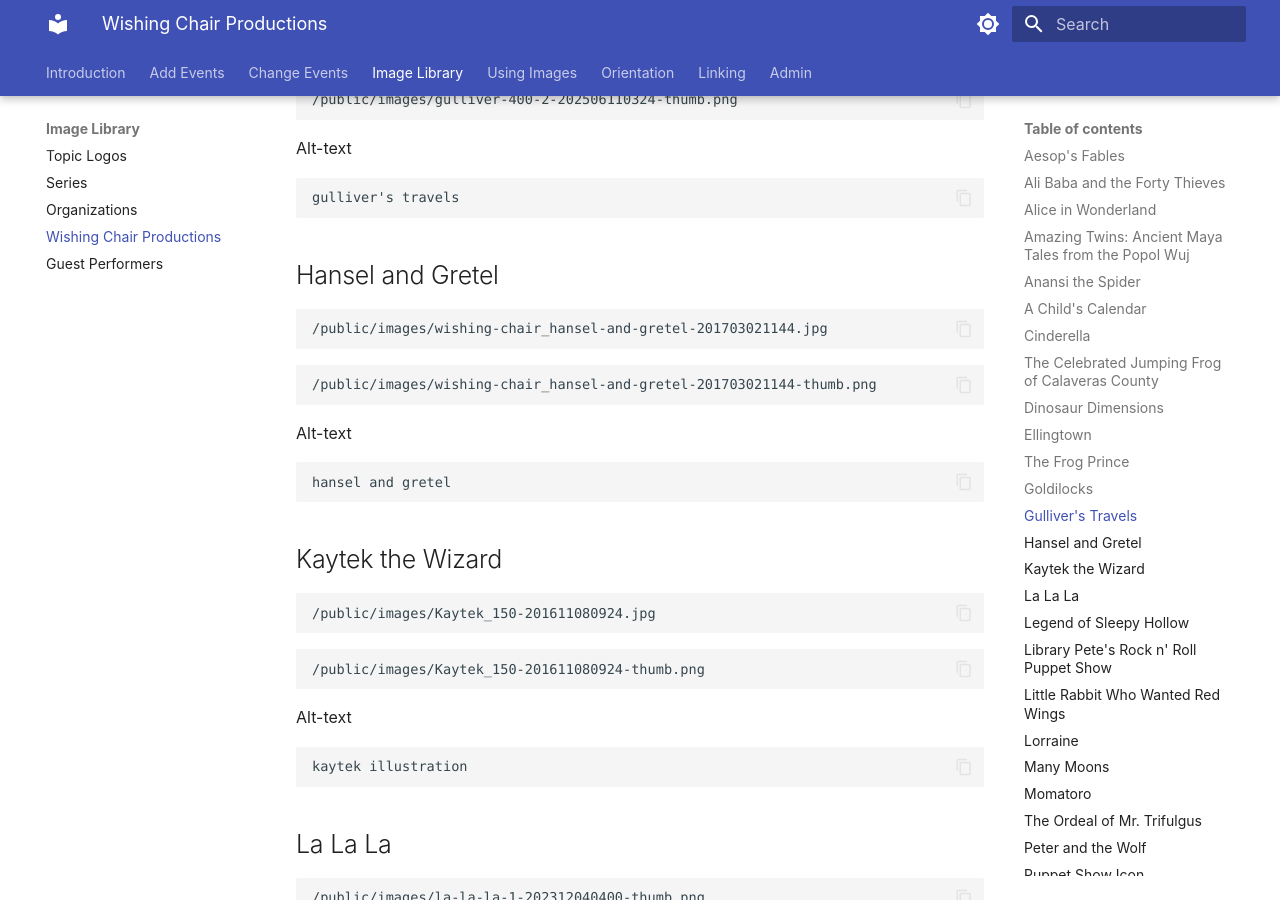
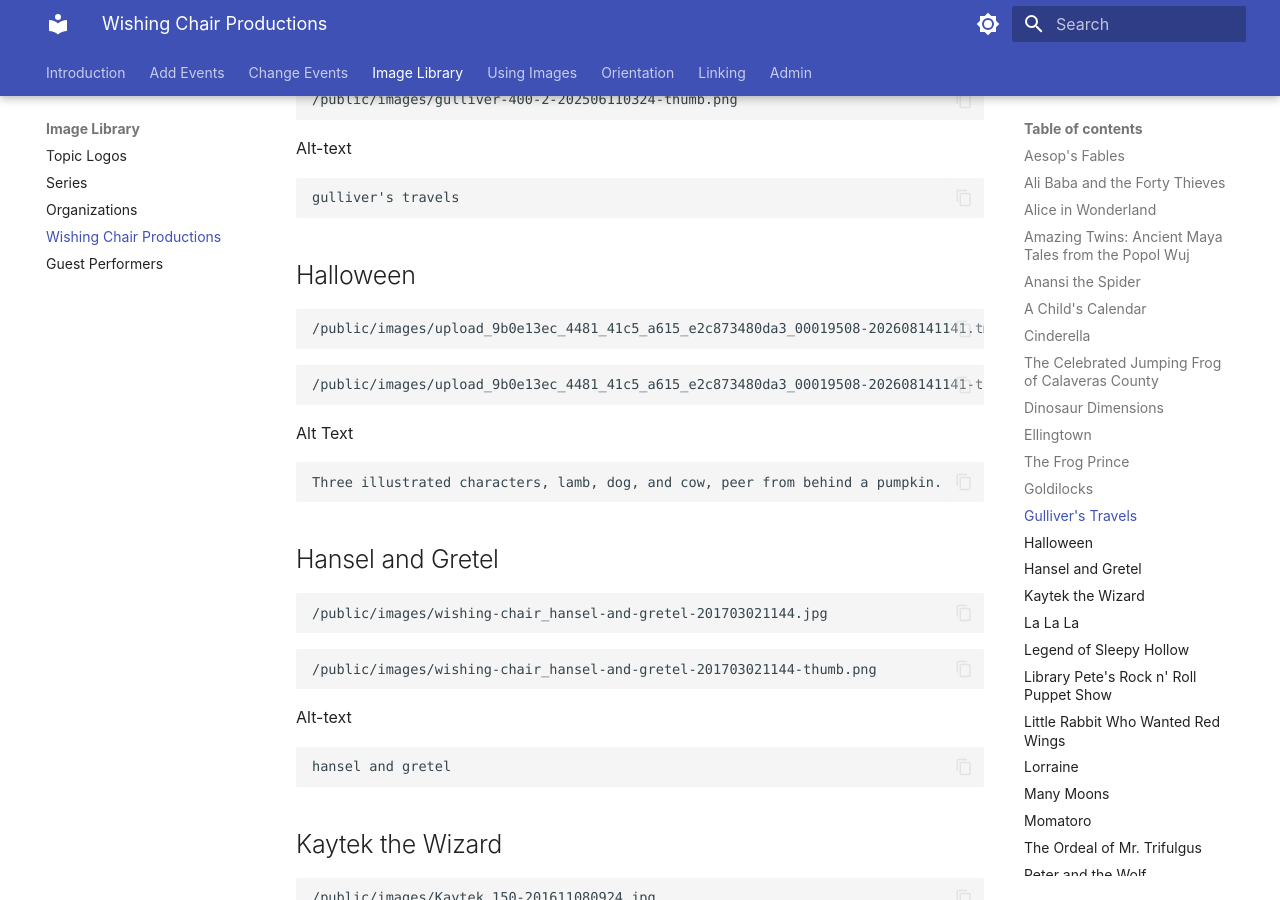
Before and after one commit to Nashville-Public-Library/bedework-docs, an MkDocs documentation site: the page built from docs/image-library/wishing-chair-image-library.md, in a window 1280 px wide and 900 px high, scrolled down 3712 px. Built offline with MkDocs 1.6.1 and Material for MkDocs 9.7.7, drawn with Linux system fonts in a browser that asks for light colours.

Commit message:
adding halloween pic

````diff
--- a/docs/image-library/wishing-chair-image-library.md
+++ b/docs/image-library/wishing-chair-image-library.md
@@ -211,6 +211,21 @@ Alt-text
 
 ```text
 gulliver's travels
+```
+
+## Halloween
+
+```text
+/public/images/upload_9b0e13ec_4481_41c5_a615_e2c873480da3_00019508-202608141141.tmp
+```
+
+```text
+/public/images/upload_9b0e13ec_4481_41c5_a615_e2c873480da3_00019508-202608141141-thumb.png
+```
+Alt Text
+
+```text
+Three illustrated characters, lamb, dog, and cow, peer from behind a pumpkin.
 ```
 
 ## Hansel and Gretel
````
